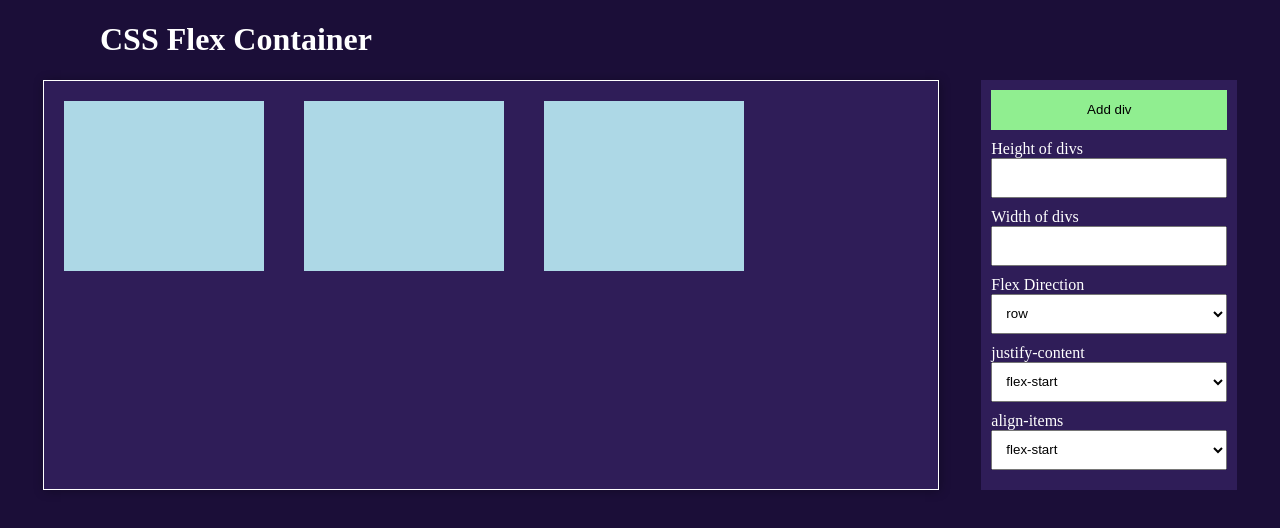
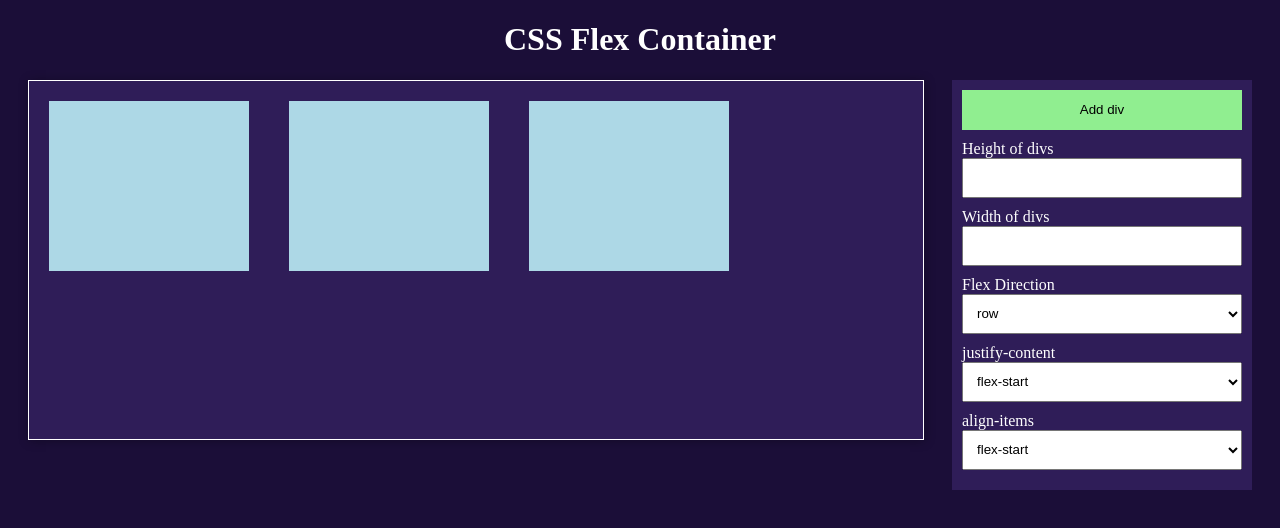
Before and after one commit to dillionmegida/cssflex-generator, a React (Create React App) app: page / in a window 1280 px wide. Shown: the top 528 px of the page. Built offline with nearby package versions, Linux system fonts and the light colour scheme.

Commit message:
Initial Commit

```diff
--- a/src/App.css
+++ b/src/App.css
@@ -7,8 +7,7 @@
 
 .AppTitle {
   color: white;
-  text-align: left;
-  margin-left: 100px;
+  text-align: center;
   width: 100%;
 }
 
@@ -20,6 +19,7 @@
   display: flex;
   flex-wrap: wrap;
   justify-content: center;
+  margin: 0 0 50px;
 }
 
 /* .FlexContainer > div {
@@ -30,7 +30,7 @@
 } */
 
 .Controls {
-  width: 20vw;
+  width: 300px;
   background-color: #2f1d58;
   padding: 10px;
   display: flex;
```
